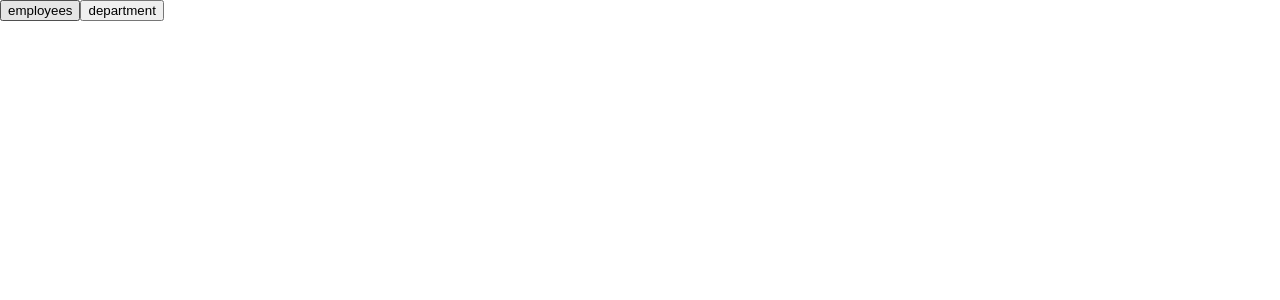
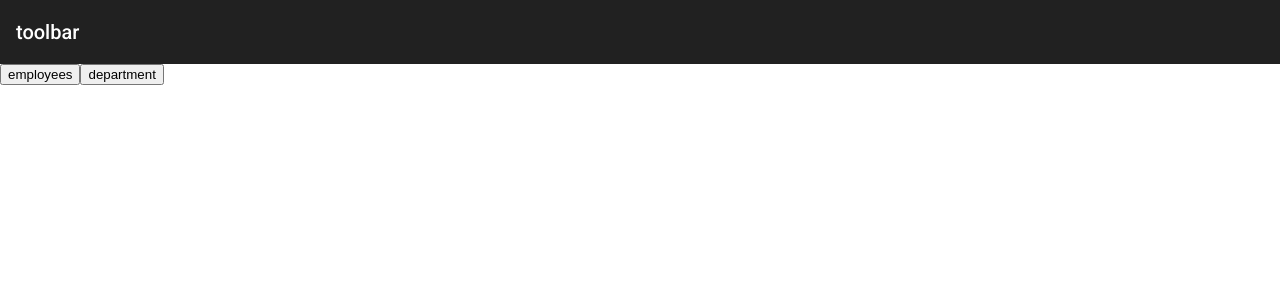
Before and after one commit to chapeI/soe, an Angular app: page / in a window 1280 px wide. Shown: the top 300 px of the page. Built offline with nearby package versions, Linux system fonts and the light colour scheme.

Commit message:
mat-tool-bar

```diff
--- a/src/app/app.component.ts
+++ b/src/app/app.component.ts
@@ -3,6 +3,7 @@ import { Component } from '@angular/core';
 @Component({
   selector: 'app-root',
   template: `
+    <mat-toolbar>toolbar</mat-toolbar>
     <button routerLink="/employees">employees</button>
     <button routerLink="/departments">department</button>
     <router-outlet></router-outlet>
--- a/src/app/app.module.ts
+++ b/src/app/app.module.ts
@@ -10,6 +10,7 @@ import { NamesService } from './names.service';
 import { EmployeesComponent } from './employees/employees.component';
 import { DepartmentsComponent } from './departments/departments.component';
 import { BrowserAnimationsModule } from '@angular/platform-browser/animations';
+import { MatToolbarModule } from '@angular/material/toolbar';
 
 @NgModule({
   declarations: [
@@ -24,6 +25,7 @@ import { BrowserAnimationsModule } from '@angular/platform-browser/animations';
     FormsModule,
     HttpClientModule,
     BrowserAnimationsModule,
+    MatToolbarModule
   ],
   providers: [
     NamesService
--- a/src/styles.css
+++ b/src/styles.css
@@ -1,4 +1,2 @@
-/* You can add global styles to this file, and also import other style files */
-
 html, body { height: 100%; }
 body { margin: 0; font-family: Roboto, "Helvetica Neue", sans-serif; }
```
